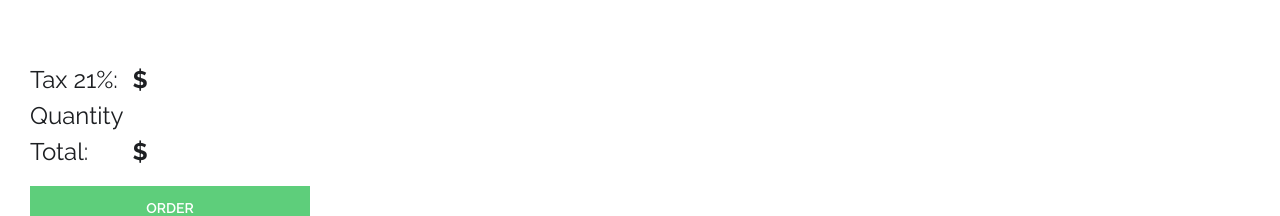
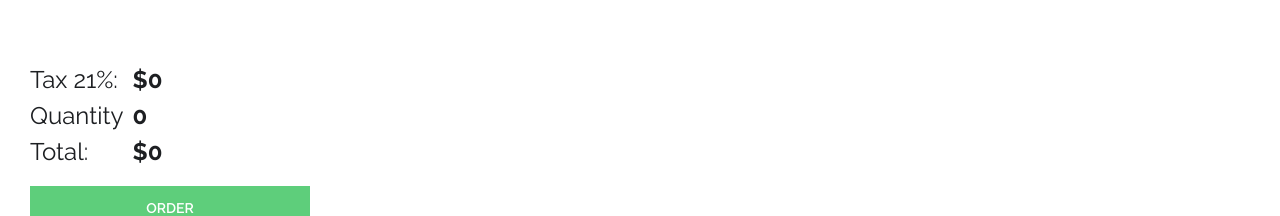
Before and after one commit to BlackHatMan/ScandiWeb, a React (Create React App) app: page /cart in a window 1280 px wide. Shown: the part 174-390 px from the top of the page. Built offline with nearby package versions, Linux system fonts and the light colour scheme.

Commit message:
feat: migrate store

```diff
--- a/src/data/slice.js
+++ b/src/data/slice.tsx
@@ -1,11 +1,23 @@
 import { createSlice } from '@reduxjs/toolkit';
+import { item } from './../types/types';
 
-const initialState = {
+const initialState: state = {
   items: [],
-  total: {},
+  total: { count: 0, cost: 0, tax: 0, total: 0 },
   indexSelectedCurrency: 0,
   symbol: '$',
 };
+interface state {
+  items: item[];
+  total: {
+    count: number;
+    cost: number;
+    tax: number;
+    total: number;
+  };
+  indexSelectedCurrency: number;
+  symbol: string;
+}
 
 const itemSlice = createSlice({
   name: 'item',
@@ -41,18 +53,18 @@ const itemSlice = createSlice({
 export const { addItem, increaseCount, decreaseCount, setCurrency } = itemSlice.actions;
 export default itemSlice.reducer;
 
-const totalCostHelper = (items, indexCurrency) => {
-  const count = items.reduce((acc, current) => {
+const totalCostHelper = (items: item[], indexCurrency: number) => {
+  const count = +items.reduce((acc, current) => {
     return acc + current.count;
   }, 0);
 
-  const cost = items
+  const cost = +items
     .reduce((acc, current) => {
       return acc + current.count * current.prices[indexCurrency].amount;
     }, 0)
     .toFixed(2);
 
-  const tax = (cost * 1.21 - cost).toFixed(2);
+  const tax = +(cost * 1.21 - cost).toFixed(2);
 
   const total = tax + cost;
   return { count, cost, tax, total };
--- a/src/data/store.js
+++ b/src/data/store.tsx
@@ -32,5 +32,5 @@ export const store = configureStore({
 
 export const persistor = persistStore(store);
 
-/* export type AppDispatch = typeof store.dispatch;
-export type RootState = ReturnType<typeof store.getState>; */
+export type AppDispatch = typeof store.dispatch;
+export type RootState = ReturnType<typeof store.getState>;
--- /dev/null
+++ b/src/react-app-env.d.ts
@@ -0,0 +1 @@
+/// <reference types="react-scripts" />
--- a/src/types/types.ts
+++ b/src/types/types.ts
@@ -12,13 +12,14 @@ export interface attribute {
   name: string;
   type: typeAttribute;
   items: item[];
-  prices: price[];
 }
 
 export interface item {
   displayValue: string;
   value: string;
   id: string;
+  count: number;
+  prices: price[];
 }
 
 export interface price {
```
Also changed, not shown: src/data/query.ts (renamed from src/data/query.js), src/route/CategoryPage.tsx (renamed from src/route/CategoryPage.jsx).
